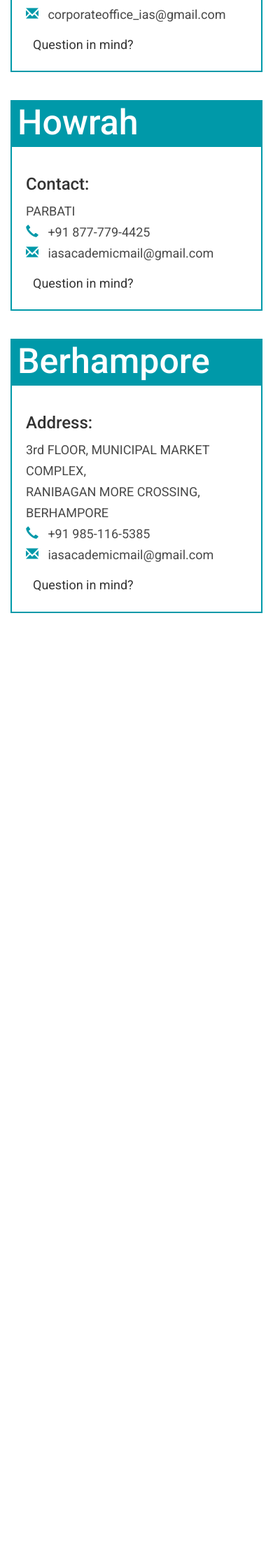
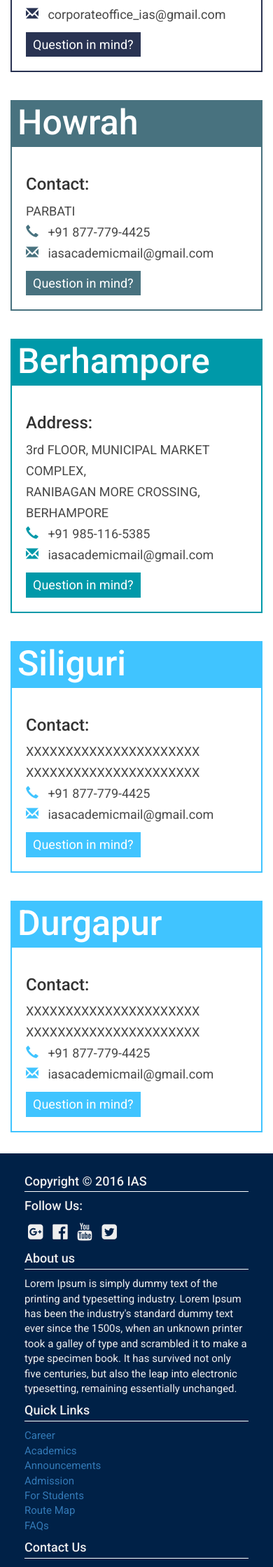
Before and after one commit to prince737/IAS-Academic, a PHP site: page /contact.html in a window 390 px wide. Shown: the part 961-3200 px from the top of the page at 70% size. Before the commit the page ends 1837 px from the top, so only its background shows below. Run offline with PHP 8.4, Linux system fonts and the light colour scheme; some libraries are stand-ins or nearby versions.

Commit message:
Contact page staged

```diff
--- a/Css/contact.css
+++ b/Css/contact.css
@@ -156,16 +156,37 @@ html, body {
 	color:white;
 	font-size:50px;
 	padding:5px 10px;
-	background:#0099a9;
+
 	margin:0px;
 	margin-top:40px;
 }
 
+
 .branch-body{
 	padding:20px;
-	border:2px solid #0099a9;
+
 
 }
+
+.bb1{
+	border:2px solid #002147;
+}
+
+.bb2{
+	border:2px solid #293352;
+}
+.bb3{
+	border:2px solid #48727F;
+}
+
+.bb4{
+	border:2px solid #0099a9;
+}
+
+.bb5, .bb6{
+	border:2px solid #40C4FF;
+}
+
 
 
 .addrs p{
@@ -174,9 +195,24 @@ html, body {
 	color:	#484848;
 }
 
-.addrs span{
+.a1 span{
+	color:#002147;
+}
+
+.a2 span{
+	color:#293352;
+}
+.a3 span{
+	color:#48727F;
+}
+.a4 span{
 	color:#0099a9;
 }
+.a5 span, .a6 span{
+	color:#40C4FF;
+}
+
+
 
 .question{
 	border:none;
@@ -184,29 +220,54 @@ html, body {
 	background:none;
 	font-size:18px;
 	padding: 5px 10px;
+	color:white;
 }
 
 .question:hover{
 	background-color:#002147;
 }
 
-.q1{
-	background-color:#0099a9;
-	color:white;
+.h1, .q1{
+
+	background:#002147;
 }
+
+.h2, .q2{
+	background:#293352;
+}
+
+.h3, .q3{
+	background:#48727F;
+}
+
+.h4, .q4{
+	background:#0099a9;
+}
+.h5, .q5, .h6, .q6{
+	background-color:#40C4FF;
+}
+
+
 
 #map{
         height: 100%;
 		padding:0;
 		margin:0;
-		border: 2px solid #0099a9;
+		border: 2px solid #002147;
 }
 
 #map1{
         height: 100%;
 		padding:0;
 		margin:0;
-		border: 2px solid #0099a9;
+		border: 2px solid #293352;
+}
+
+#map2{
+	height: 100%;
+	padding:0;
+	margin:0;
+	border: 2px solid #48727F;
 }
 
 #map3{
@@ -305,6 +366,29 @@ html, body {
 }
 
 
+/* Footer */
+
+footer{
+	background: #002147;
+	color: #eee;
+	padding:20px;
+	font-family: 'Roboto', sans-serif;
+	font-weight: 300;
+	font-size: 15px;
+	margin-top:30px;
+}
+
+.fa{
+	padding:5px;
+	font-size: 45px;
+}
+
+footer ul{
+	list-style-type: none;
+	padding: 0px;
+}
+
+
 /*MEDIA QUERIES*/
 
 @media screen and (min-width: 768px) {
--- a/contact.html
+++ b/contact.html
@@ -104,8 +104,9 @@
 	</ol>
 
 	<div class="container">
+
 		<h2 class="branch-heading h1">Corporate office</h2>
-		<div class="branch-body">
+		<div class="branch-body bb1">
 			<div class="row ">
 				<div class="col-sm-4 addrs a1">
 					<h3>Address:</h3>
@@ -125,8 +126,9 @@
 		</div>
 
 
-		<h2 class="branch-heading h2">Kolkata</h2>
-		<div class="branch-body">
+		<div data-aos="fade-up" data-aos-once="true" data-aos-delay="300">
+		<h2 class="branch-heading h2" >Kolkata</h2>
+		<div class="branch-body bb2" >
 			<div class="row ">
 				<div class="col-sm-4 addrs a2">
 					<h3>Address:</h3>
@@ -144,10 +146,11 @@
 				</div>
 			</div>
 		</div>
+		</div>
 
-
+		<div data-aos="fade-up" data-aos-once="true" data-aos-delay="300">
 		<h2 class="branch-heading h3">Howrah</h2>
-		<div class="branch-body">
+		<div class="branch-body bb3">
 			<div class="row ">
 				<div class="col-sm-4 addrs a3">
 					<h3>Contact:</h3>
@@ -157,16 +160,18 @@
 						<span class="glyphicon glyphicon-earphone"></span>&nbsp;&nbsp;&nbsp;+91 877-779-4425<br>
 						<span class="glyphicon glyphicon-envelope"></span>&nbsp;&nbsp;&nbsp;iasacademicmail@gmail.com
 					</p>
-					<button class="question q2" data-target="#Modal" data-toggle="modal"  >Question in mind?</button>
+					<button class="question q3" data-target="#Modal" data-toggle="modal"  >Question in mind?</button>
 				</div>
 				<div class="col-sm-8 mp" id="map-wrapper1">
 					<div id="map1"></div>
 				</div>
 			</div>
 		</div>
+		</div>
 
+		<div data-aos="fade-up" data-aos-once="true" data-aos-delay="300">
 		<h2 class="branch-heading h4">Berhampore</h2>
-		<div class="branch-body">
+		<div class="branch-body bb4">
 			<div class="row ">
 				<div class="col-sm-4 addrs a4">
 					<h3>Address:</h3>
@@ -177,14 +182,58 @@
 						<span class="glyphicon glyphicon-earphone"></span>&nbsp;&nbsp;&nbsp;+91 985-116-5385<br>
 						<span class="glyphicon glyphicon-envelope"></span>&nbsp;&nbsp;&nbsp;iasacademicmail@gmail.com
 					</p>
-					<button class="question q2" data-target="#Modal" data-toggle="modal"  >Question in mind?</button>
+					<button class="question q4" data-target="#Modal" data-toggle="modal"  >Question in mind?</button>
 				</div>
 				<div class="col-sm-8 mp" id="map-wrapper3">
 					<div id="map3"></div>
 				</div>
 			</div>
 		</div>
+		</div>
 
+		<div data-aos="fade-up" data-aos-once="true" data-aos-delay="300">
+		<h2 class="branch-heading h5">Siliguri</h2>
+		<div class="branch-body bb5">
+			<div class="row ">
+				<div class="col-sm-4 addrs a5">
+					<h3>Contact:</h3>
+					<p>
+
+						XXXXXXXXXXXXXXXXXXXXXX<br>
+						XXXXXXXXXXXXXXXXXXXXXX<br>
+						<span class="glyphicon glyphicon-earphone"></span>&nbsp;&nbsp;&nbsp;+91 877-779-4425<br>
+						<span class="glyphicon glyphicon-envelope"></span>&nbsp;&nbsp;&nbsp;iasacademicmail@gmail.com
+					</p>
+					<button class="question q5" data-target="#Modal" data-toggle="modal"  >Question in mind?</button>
+				</div>
+				<div class="col-sm-8 mp" id="map-wrapper1">
+					<div id="map1"></div>
+				</div>
+			</div>
+		</div>
+		</div>
+
+		<div data-aos="fade-up" data-aos-once="true" data-aos-delay="300">
+		<h2 class="branch-heading h6" >Durgapur</h2>
+		<div class="branch-body bb6">
+			<div class="row ">
+				<div class="col-sm-4 addrs a6">
+					<h3>Contact:</h3>
+					<p>
+
+						XXXXXXXXXXXXXXXXXXXXXX<br>
+						XXXXXXXXXXXXXXXXXXXXXX<br>
+						<span class="glyphicon glyphicon-earphone"></span>&nbsp;&nbsp;&nbsp;+91 877-779-4425<br>
+						<span class="glyphicon glyphicon-envelope"></span>&nbsp;&nbsp;&nbsp;iasacademicmail@gmail.com
+					</p>
+					<button class="question q6" data-target="#Modal" data-toggle="modal"  >Question in mind?</button>
+				</div>
+				<div class="col-sm-8 mp" id="map-wrapper1">
+					<div id="map1"></div>
+				</div>
+			</div>
+		</div>
+		</div>
 
 	</div>
 
@@ -226,7 +275,44 @@
         </div>
     </div>
 
-	<br><br><br><br><br><br><br><br>
+	<footer>
+		<div class="container">
+			<div class="row">
+				<div class="col-sm-3">
+					<h4 style="border-bottom:1px solid white; padding-bottom: 5px;">Copyright &copy; 2016 IAS</h4>
+					<h4>Follow Us:</h4>
+					<span class="fa fa-google-plus-square" style="font-size:25px;" aria-hidden="true"></span>
+					<span class="fa fa-facebook-official" style="font-size:25px;"aria-hidden="true"></span>
+					<span class="fa fa-youtube" aria-hidden="true"  style="font-size:25px;"></span>
+					<span class="fa fa-twitter-square" style="font-size:25px;" aria-hidden="true"></span>
+				</div>
+				<div class="col-sm-4">
+					<h4 style="border-bottom:1px solid white; padding-bottom: 5px;">About us</h4>
+					<p>Lorem Ipsum is simply dummy text of the printing and typesetting industry. Lorem Ipsum has been the industry's standard dummy text ever since the 1500s, when an unknown printer took a galley of type and scrambled it to make a type specimen book. It has survived not only five centuries, but also the leap into electronic typesetting, remaining essentially unchanged.</p>
+				</div>
+				<div class="col-sm-2">
+					<h4 style="border-bottom:1px solid white; padding-bottom: 5px;">Quick Links</h4>
+					<ul>
+						<li><a href="#">Career</a></li>
+						<li><a href="#">Academics</a></li>
+						<li><a href="#">Announcements</a></li>
+						<li><a href="#">Admission</a></li>
+						<li><a href="#">For Students</a></li>
+						<li><a href="#">Route Map</a></li>
+						<li><a href="#">FAQs</a></li>
+					</ul>
+				</div>
+				<div class="col-sm-3">
+					<h4 style="border-bottom:1px solid white; padding-bottom: 5px;">Contact Us</h4>
+						<p>INSTITUTE OF APPLIED SCIENCE <br>
+							67B, Maharaja Thakur Road,<br>
+							Dhakuria, Kolkata-700031<br>
+							Contact Number: (+91) 900-240-2787
+						</p>
+				</div>
+			</div>
+		</div>
+	</footer>
 
 
 
@@ -235,6 +321,11 @@
 		async defer></script>
 		<script src="js/jquery-3.2.1.min.js"></script>
 		<script src="js/bootstrap.js"></script>
+		<script src="js/aos.js"></script>
+
+		<script>
+			AOS.init();
+		</script>
 		<script>
 			$('ul.nav li.dropdown').hover(function() {
 				$(this).find('.dropdown-menu').stop(true, true).delay(100).fadeIn(500);
```
